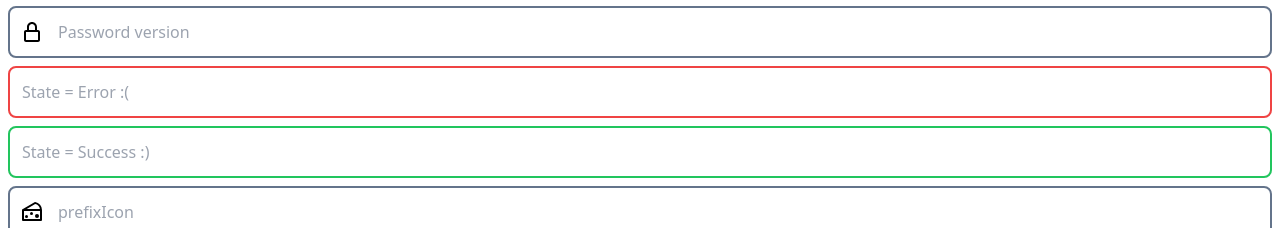
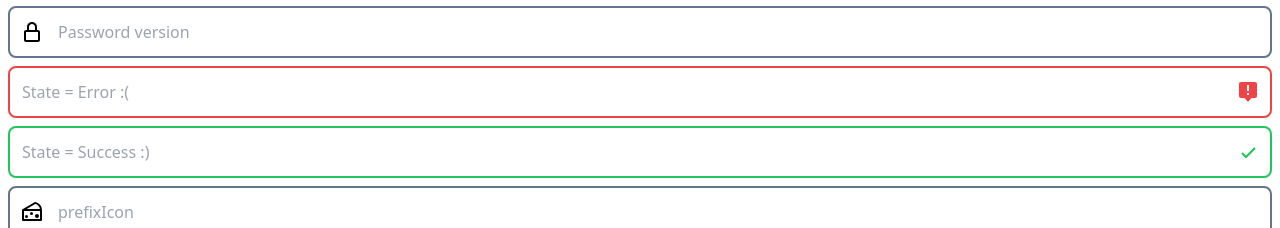
Before and after one commit to fractal-bootcamp/component-library-blders, a React (Vite) app: page / in a window 1280 px wide. Shown: the part 298-526 px from the top of the page. Built offline with nearby package versions, Linux system fonts and the light colour scheme.

Commit message:
all icon options, and also now as suffix

```diff
--- a/src/components/TextInput.tsx
+++ b/src/components/TextInput.tsx
@@ -86,9 +86,15 @@ export const TextInput = ({
 
 
 
-    // Let's show a lock for password input
+    // Let's show some default icons if autoIcons is true
     if (autoIcons && !prefixIcon && isPassword) {
         prefixIcon = "lock"
+    }
+    if (autoIcons && !suffixIcon && validationState === "success") {
+        suffixIcon = "check"
+    }
+    if (autoIcons && !suffixIcon && validationState === "error") {
+        suffixIcon = "error"
     }
 
     const PrefixIconObject: IconType | null = iconLookup(prefixIcon)
@@ -133,11 +139,12 @@ export const TextInput = ({
         placeholderText = isPassword ? "Enter password..." : "Enter text here...";
     }
 
+    const iconColor = validationState === "error" ? "#ef4444" : validationState === "success" ? "#22c55e" : undefined;
 
     return (
         <>
             <div className={containerStyle}>
-                {prefixIcon && PrefixIconObject && <PrefixIconObject className={`${iconStyle} absolute left-0`} />}
+                {prefixIcon && PrefixIconObject && <PrefixIconObject color={iconColor} className={`${iconStyle} absolute left-0`} />}
                 <input
                     type={isPassword ? "password" : "text"}
                     value={value}
@@ -146,7 +153,7 @@ export const TextInput = ({
                     disabled={isDisabled}
                     className={inputPadding}
                 />
-                {suffixIcon && SuffixIconObject && <SuffixIconObject className={`${iconStyle} absolute right-0`} />}
+                {suffixIcon && SuffixIconObject && <SuffixIconObject color={iconColor} className={`${iconStyle} absolute right-0`} />}
             </div>
         </>
     );
```
